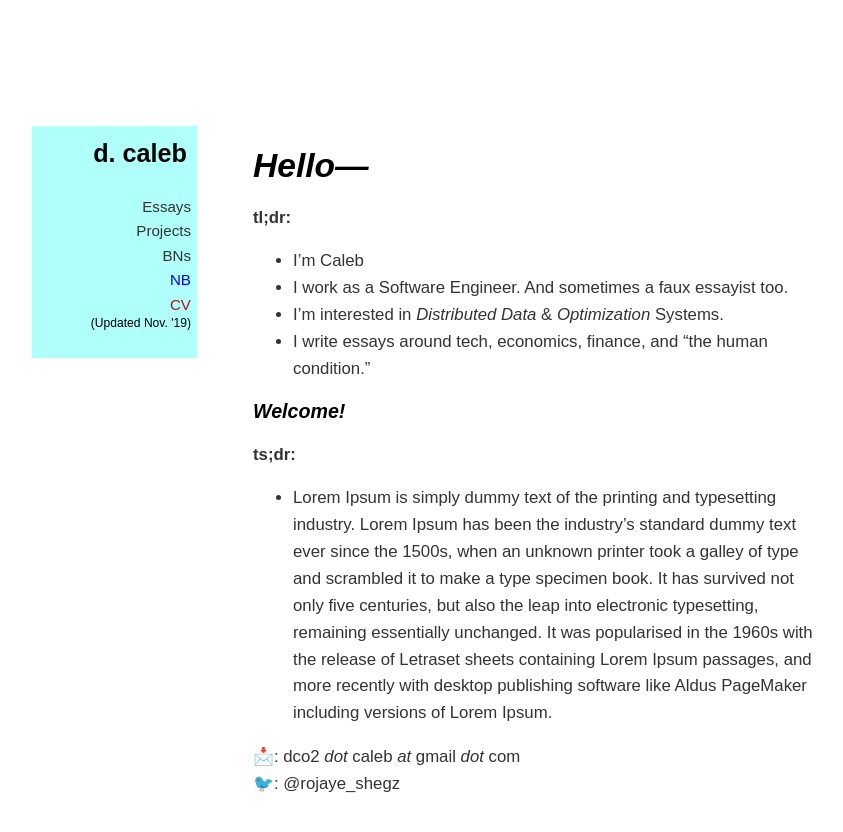
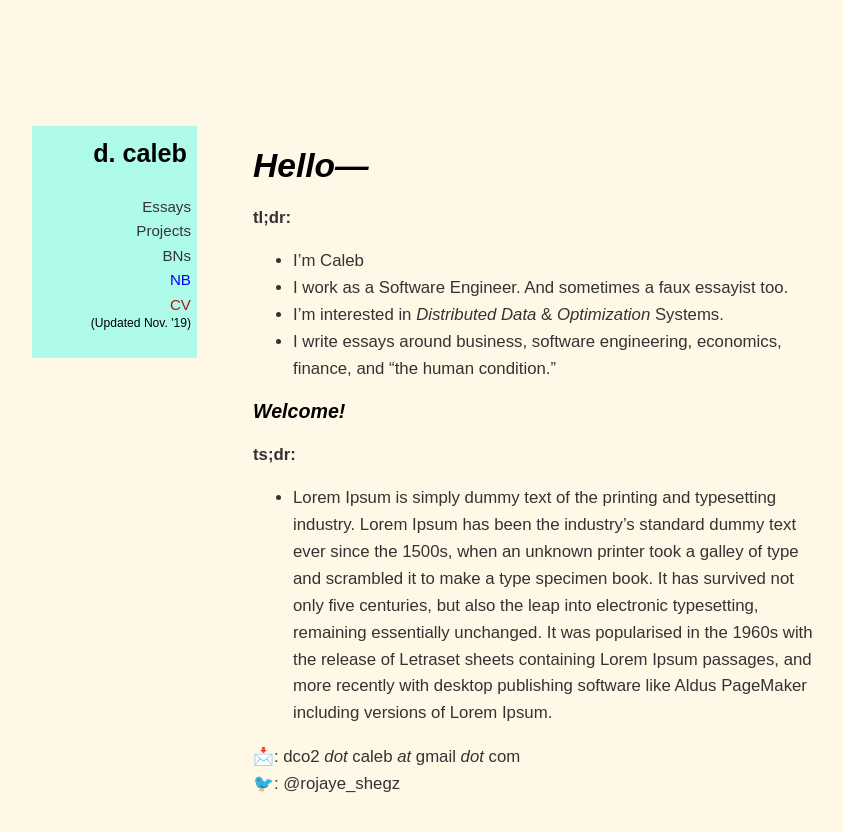
Before and after one commit to dCO2/rococo, a Jekyll site: the page built from index.md, in a window 1280 px wide. Shown: the top 832 px of the page, without its empty margins (123-966 px from the left). Built offline with Jekyll 4.4.1, drawn with Linux system fonts in a browser that asks for light colours; some web fonts are replaced.

Commit message:
Textual Updates

```diff
--- a/assets/css/styles.css
+++ b/assets/css/styles.css
@@ -15,6 +15,7 @@ body {
     font-family: 'LMRomanDemi10', sans-serif; */
     text-align: left;
     font-size: 14px;
+    background-color: #fff8e7;
 
 }
 
--- a/index.md
+++ b/index.md
@@ -11,7 +11,7 @@ title: Home
 - I'm Caleb
 - I work as a Software Engineer. And sometimes a faux essayist too.
 - I’m interested in _Distributed Data_ & _Optimization_ Systems.
-- I write essays around tech, economics, finance, and "the human condition."
+- I write essays around business, software engineering, economics, finance, and "the human condition."
 
 ### _Welcome!_
 **ts;dr:**
```
